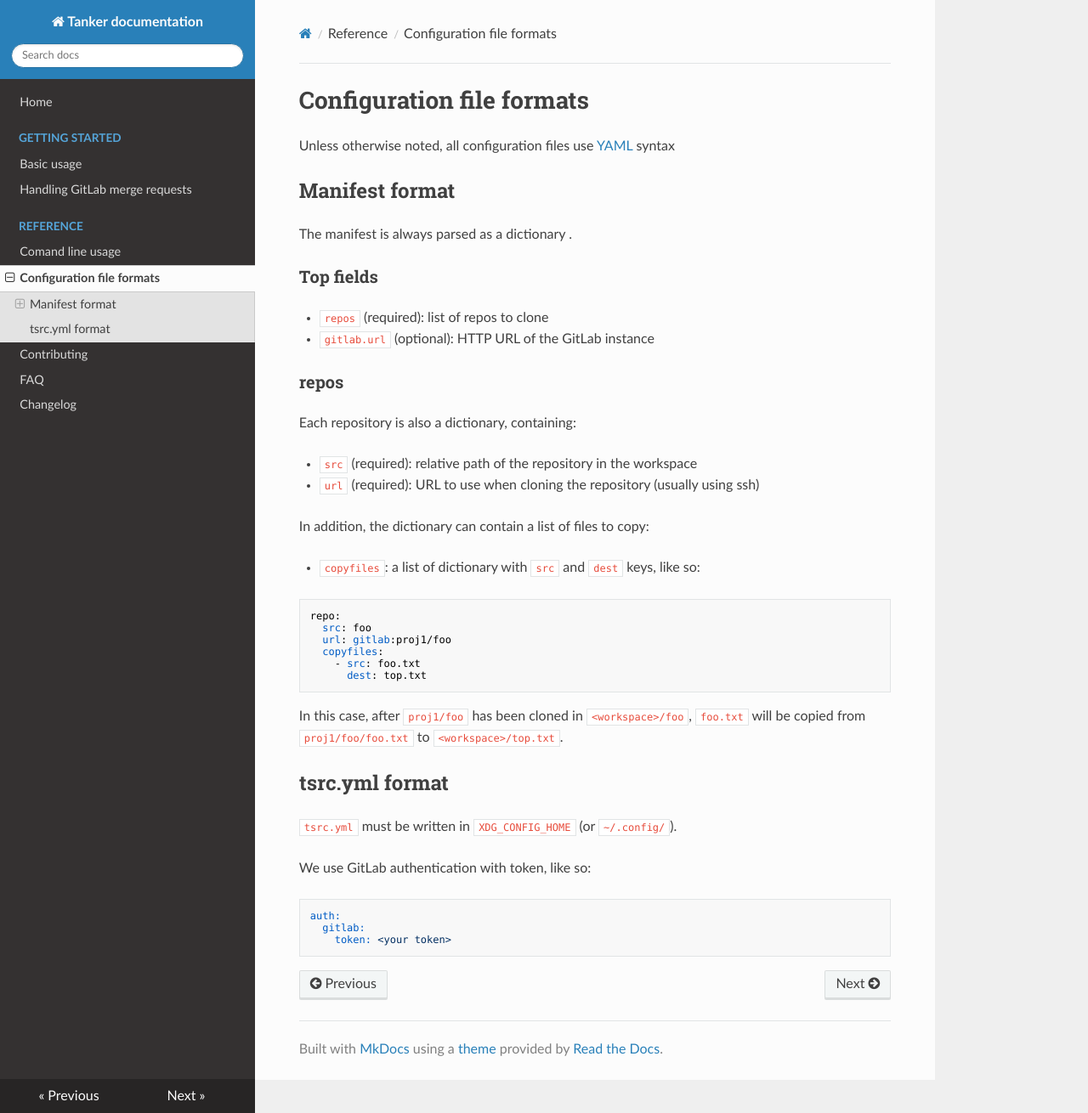
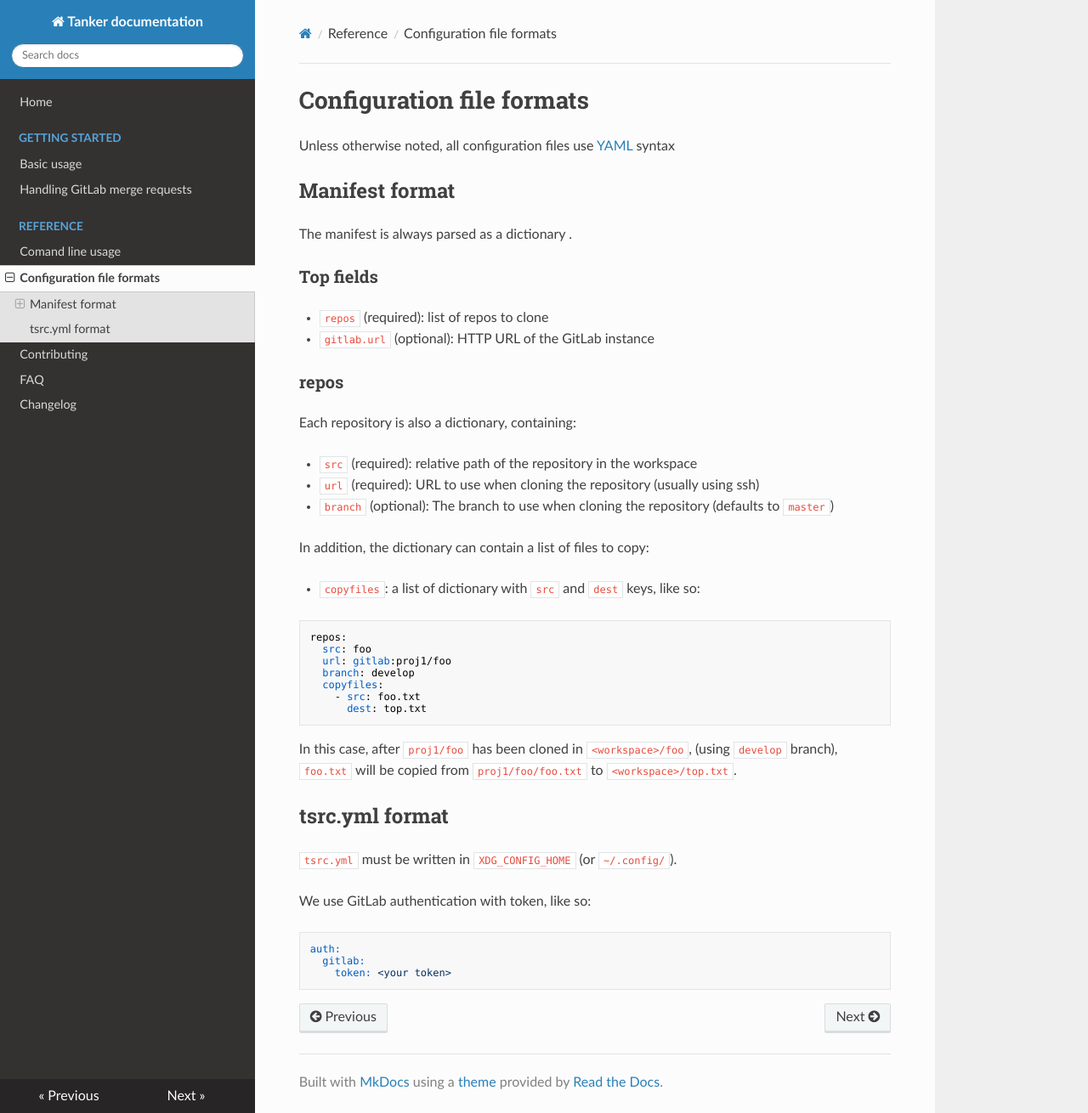
Before and after one commit to your-tools/tsrc, an MkDocs documentation site: the page built from docs/ref/formats.md, in a window 1280 px wide and 1310 px high. Shown: the whole window at 85% size. Built offline with MkDocs 1.6.1, drawn with Linux system fonts in a browser that asks for light colours; nearby versions of some CDN libraries; old or Windows-style settings are respelled for this version of MkDocs.

Commit message:
Doc: document branches management

````diff
--- a/docs/ref/formats.md
+++ b/docs/ref/formats.md
@@ -20,22 +20,26 @@ Each repository is also a dictionary, containing:
 
 * `src` (required): relative path of the repository in the workspace
 * `url` (required): URL to use when cloning the repository (usually using ssh)
+* `branch` (optional): The branch to use when cloning the repository (defaults
+  to `master`)
 
 In addition, the dictionary can contain a list of files to copy:
 
 * `copyfiles`: a list of dictionary with `src` and `dest` keys, like so:
 
 ```
-repo:
+repos:
   src: foo
   url: gitlab:proj1/foo
+  branch: develop
   copyfiles:
     - src: foo.txt
       dest: top.txt
 ```
 
-In this case, after `proj1/foo` has been cloned in `<workspace>/foo`, `foo.txt`
-will be copied from `proj1/foo/foo.txt` to `<workspace>/top.txt`.
+In this case, after `proj1/foo` has been cloned in `<workspace>/foo`,
+(using `develop` branch), `foo.txt` will be copied from `proj1/foo/foo.txt` to
+`<workspace>/top.txt`.
 
 ## tsrc.yml format
 
````
